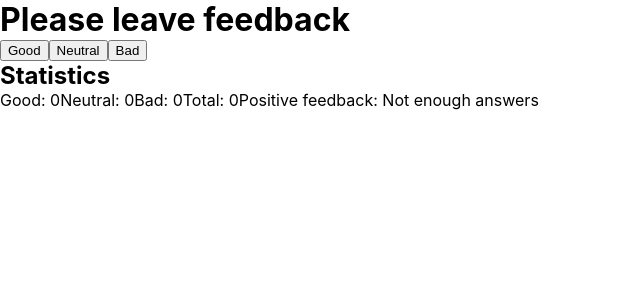
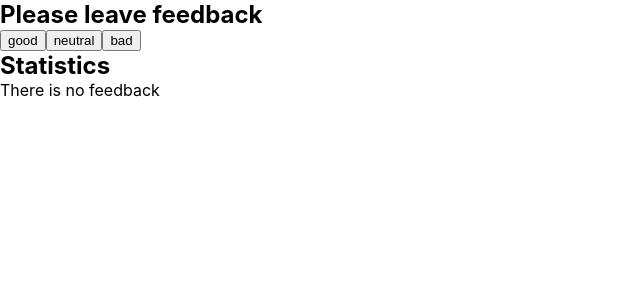
Before and after one commit to lesniakl/goit-react-hw-02-feedback, a React (Create React App) app: page / in a window 1280 px wide. Shown: the top 300 px of the page, without its empty margins (0-640 px from the left). Built offline with nearby package versions, Linux system fonts and the light colour scheme.

Commit message:
Add section component, move components to seperate files

```diff
--- a/src/components/App.jsx
+++ b/src/components/App.jsx
@@ -1,4 +1,7 @@
 import React, { Component } from 'react';
+import Statistics from './Statistics/Statistics';
+import FeedbackOptions from './FeedbackOptions/FeedbackOptions';
+import Section from './Section/Section';
 
 export default class App extends Component {
   state = {
@@ -35,22 +38,21 @@ export default class App extends Component {
   render() {
     return (
       <>
-        <h1>Please leave feedback</h1>
-        <button type="button" name="good" onClick={this.handleChange}>
-          Good
-        </button>
-        <button type="button" name="neutral" onClick={this.handleChange}>
-          Neutral
-        </button>
-        <button type="button" name="bad" onClick={this.handleChange}>
-          Bad
-        </button>
-        <h2>Statistics</h2>
-        <span>Good: {this.state.good}</span>
-        <span>Neutral: {this.state.neutral}</span>
-        <span>Bad: {this.state.bad}</span>
-        <span>Total: {this.countTotalFeedback()}</span>
-        <span>Positive feedback: {this.countPositiveFeedbackPercentage()}</span>
+        <Section title="Please leave feedback">
+          <FeedbackOptions
+            options={['good', 'neutral', 'bad']}
+            onLeaveFeedback={this.handleChange}
+          />
+        </Section>
+        <Section title="Statistics">
+          <Statistics
+            good={this.state.good}
+            neutral={this.state.neutral}
+            bad={this.state.bad}
+            total={this.countTotalFeedback()}
+            positivePercentage={this.countPositiveFeedbackPercentage()}
+          />
+        </Section>
       </>
     );
   }
--- /dev/null
+++ b/src/components/FeedbackOptions/FeedbackOptions.jsx
@@ -0,0 +1,22 @@
+import React, { Component } from 'react';
+
+export default class FeedbackOptions extends Component {
+  render() {
+    return (
+      <>
+        {this.props.options.map((option, index) => {
+          return (
+            <button
+              key={index}
+              type="button"
+              name={option}
+              onClick={this.props.onLeaveFeedback}
+            >
+              {option}
+            </button>
+          );
+        })}
+      </>
+    );
+  }
+}
--- /dev/null
+++ b/src/components/Notification/Notification.jsx
@@ -0,0 +1,7 @@
+import React, { Component } from 'react';
+
+export default class Notification extends Component {
+  render() {
+    return <span>{this.props.message}</span>;
+  }
+}
--- /dev/null
+++ b/src/components/Section/Section.jsx
@@ -0,0 +1,12 @@
+import React, { Component } from 'react';
+
+export default class Section extends Component {
+  render() {
+    return (
+      <section>
+        <h2>{this.props.title}</h2>
+        {this.props.children}
+      </section>
+    );
+  }
+}
--- /dev/null
+++ b/src/components/Statistics/Statistics.jsx
@@ -0,0 +1,19 @@
+import Notification from 'components/Notification/Notification';
+import React, { Component } from 'react';
+
+export default class Statistics extends Component {
+  render() {
+    if (!this.props.total) {
+      return <Notification message="There is no feedback" />;
+    }
+    return (
+      <>
+        <span>Good: {this.props.good}</span>
+        <span>Neutral: {this.props.neutral}</span>
+        <span>Bad: {this.props.bad}</span>
+        <span>Total: {this.props.total}</span>
+        <span>Positive feedback: {this.props.positivePercentage}</span>
+      </>
+    );
+  }
+}
```
